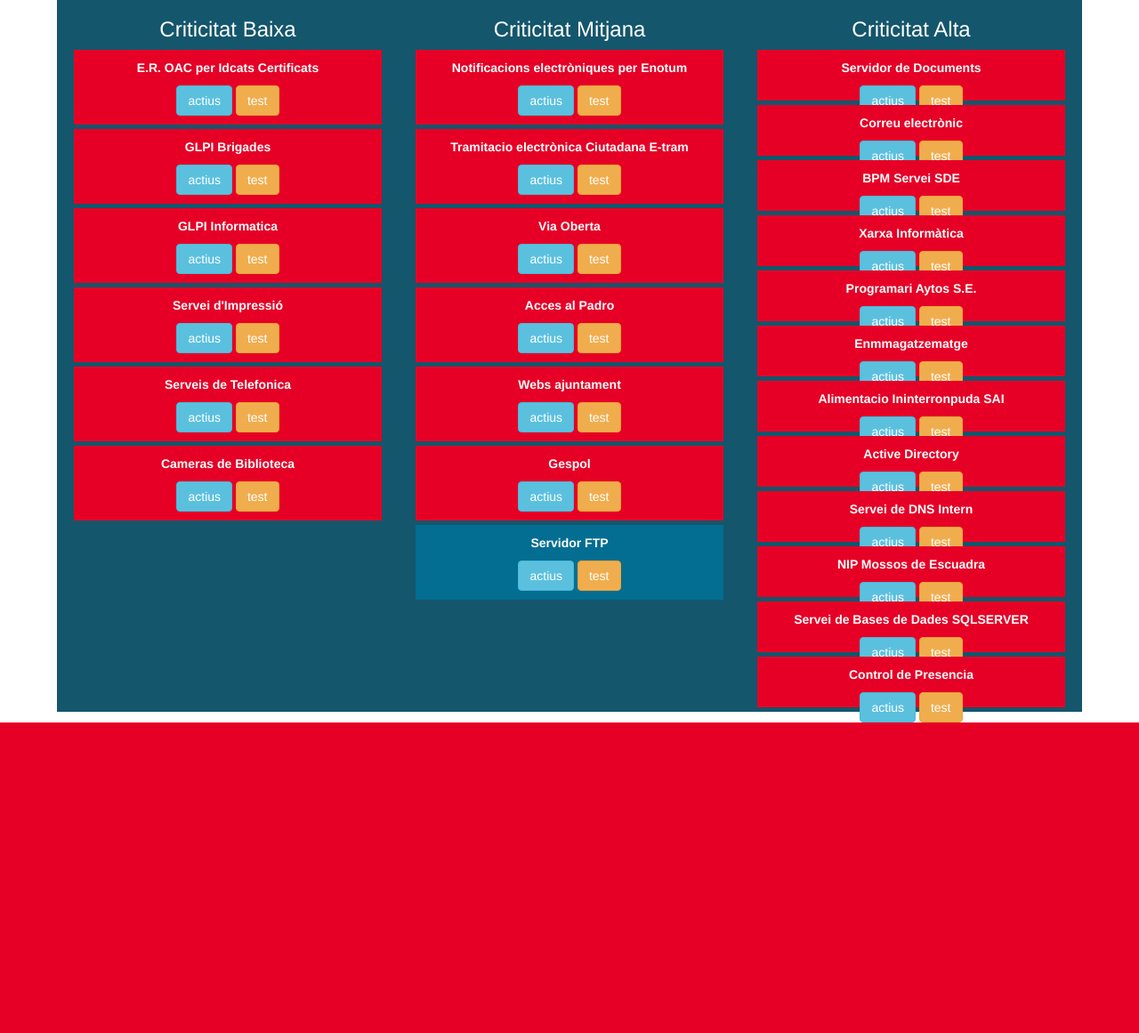
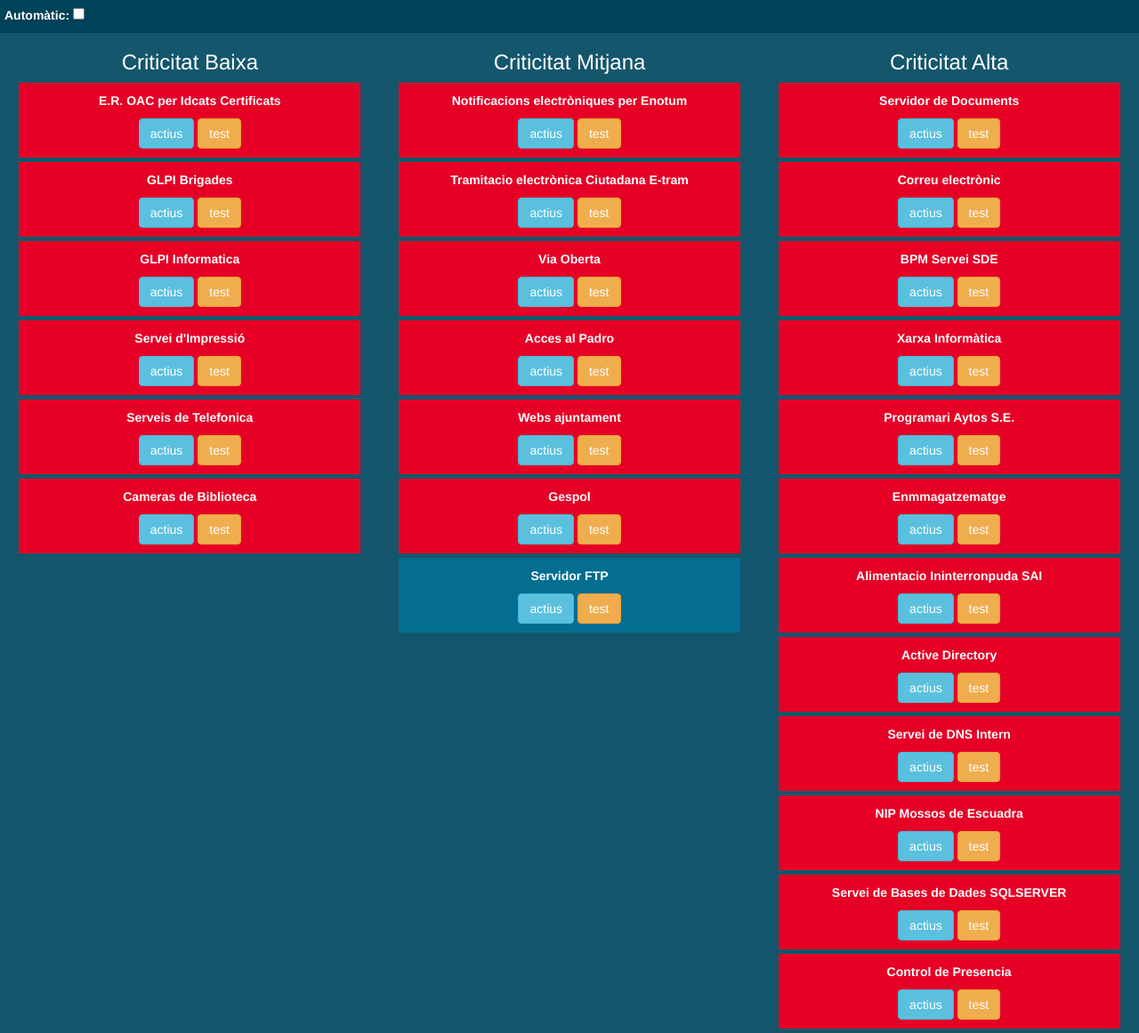
Before and after one commit to monteskier/PlaDeContingencia, a Django app: page / in a window 1280 px wide. Shown: the whole page at 89% size. Before the commit the page ends 812 px from the top, so only its background shows below. Run offline with Django 3.2, Linux system fonts and the light colour scheme; data comes from the database, SQL or seed files in the repository; both versions use the stored data as it was after the commit; some libraries are stand-ins or nearby versions.

Commit message:
Ara el programa te la opcio de fer-ho automatic

```diff
--- a/pla/static/css/style.css
+++ b/pla/static/css/style.css
@@ -1,15 +1,26 @@
-body{
-  display: flex;
-  justify-content: center;
+#main{
+  display:flex;
+  flex-direction:column;
+  justify-content:center;
 }
 .title_col{
   color: white;
+}
+#menubar{
+  display:flex;
+  flex-direction:row;
+  background-color:rgb(	0, 66, 88);
+  padding:5px;
+}
+#menubar .opcions{
+  color:white;
+}#menubar .opcions input{
+  cursor: pointer;
 }
 #content{
   display: flex;
   flex-direction: row;
   justify-content: space-around;
-  width: 90%;
   min-height: 50%;
   height: auto;
   background-color:rgb(	20, 86, 108);
--- a/pla/static/js/getSeguiments.js
+++ b/pla/static/js/getSeguiments.js
@@ -35,12 +35,27 @@
     }
   });
 }
+function shootingstars(pk){
+  setTimeout(clieckTest(pk, true),60000);
+}
 
 $(document).ready(function(){
   closeLoading(true);
   closeSeguiment();
   explorar_errors();
+  var array = [];
 
+  $("ul").each(function(index){
+    array.push($(this).id);
+  });
+  $("#automatic").change(function(){
+    if ($("#automatic").is(':checked')){
+      console.log("activat");
+      for(i=0;i<=array.length;i++){
+        shootingstars(array[i]);
+      }
+    }
+  });
   /*$(".item .childs").click(function(e){
     e.stopPropagation();
   });*///Aixo es produeix quan es clica un Item, obtenim el id del Item
--- a/pla/static/js/test.js
+++ b/pla/static/js/test.js
@@ -6,7 +6,7 @@
     }
 }
 
-function clieckTest(pk){
+function clieckTest(pk, auto=false){
   closeLoading(false);
   $("#content").addClass("load");
   $('button').attr("disabled", true);
@@ -20,7 +20,9 @@
     $("#content").removeClass("load");
     data = JSON.parse(data);
     closeLoading(true);
-    alert("Operatius = "+data.Operatius+"\n"+"Inoperatius = "+data.Inoperatius);
+    if(auto){
+      alert("Operatius = "+data.Operatius+"\n"+"Inoperatius = "+data.Inoperatius);
+    }
     location.reload();
   }
 });
--- a/pla/templates/base.html
+++ b/pla/templates/base.html
@@ -11,14 +11,20 @@
 <html>
   <head>
     <link rel="stylesheet" href="{% static 'css/style.css' %}">
-    <title>
-      Pla de Contingència Ajuntament de Sant Vicenç de Castellet
-    </title>
+    <title> Pla de Contingència Ajuntament de Sant Vicenç de Castellet</title>
   </head>
     <body>
-      <div id="content">
-        {% block content %}
-        {% endblock %}
+      <div id="main">
+        <div id="menubar">
+          <div class="opcions">
+            <label for="automatic">Automàtic:</label>
+            <input  name="automatic" id="automatic" type="checkbox"/>
+          </div>
+        </div>
+        <div id="content">
+          {% block content %}
+          {% endblock %}
+        </div>
       </div>
     </body>
     <script src="{% static 'js/jquery-3.3.1.js' %}"></script>
--- a/pla/templates/index.html
+++ b/pla/templates/index.html
@@ -43,7 +43,6 @@
               <a href="{{child.url}}">
             {% endif %}
             <li class="childs" data-id={{child.id}}> {{child.nomActiu}}
-
               {%if child.estat == "Operatiu" %}
                 <span class="glyphicon glyphicon-ok" data-error=False />
               {% elif child.estat == "Inoperatiu" %}
```
Also changed, not shown: db.sqlite3.
